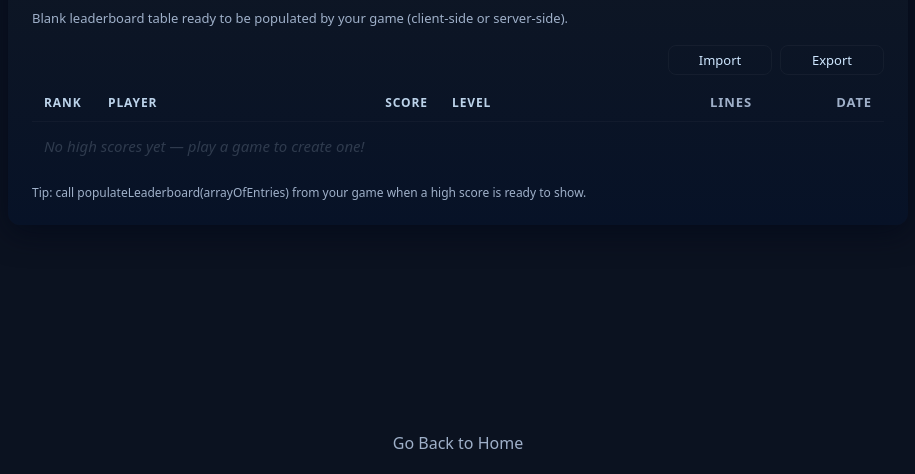
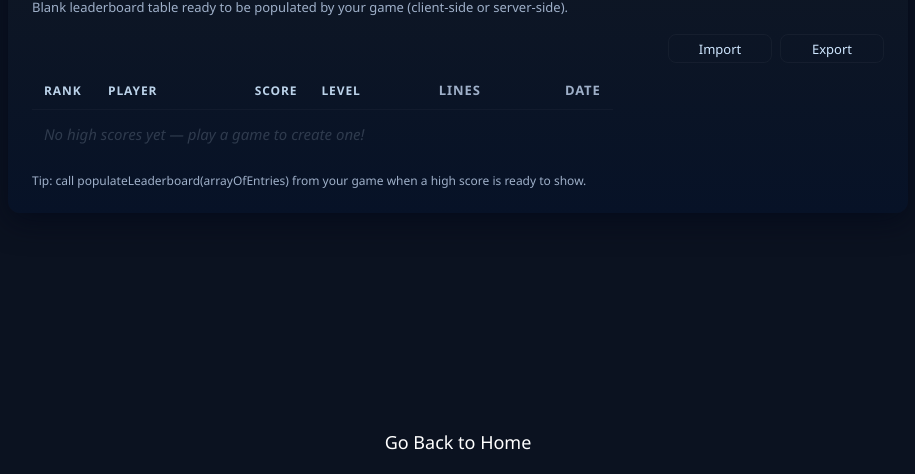
Before and after one commit to McLoyf/Website-Game-DBMGNT, a website: page pages/leaderboard.html in a window 1280 px wide. Shown: the part 326-800 px from the top of the page, without its empty margins (182-1097 px from the left). Drawn offline with Linux system fonts and the light colour scheme; no server answers.

Commit message:
Revert "ChatGPT created css"
This reverts commit 34cb60236f03b883207612a44da1c4f649859dc3.

Roll back to commit when this project worked

```diff
--- a/pages/leaderboard.html
+++ b/pages/leaderboard.html
@@ -5,6 +5,24 @@
   <meta name="viewport" content="width=device-width,initial-scale=1" />
   <title>Tetris — Leaderboard</title>
     <link rel="stylesheet" href="../style.css">
+  <style>
+    :root{font-family: system-ui,-apple-system,Segoe UI,Roboto,"Helvetica Neue",Arial;margin:0}
+    body{display:flex;align-items:center;justify-content:center;min-height:100vh;background:#0b1220;color:#e6eef8}
+    .card{width:min(900px,95%);background:linear-gradient(180deg,#0f1724 0%,#071227 100%);border-radius:12px;padding:24px;box-shadow:0 8px 30px rgba(2,6,23,.6)}
+    h1{margin:0 0 12px 0;font-size:20px;letter-spacing:0.6px}
+    p.subtitle{margin:0 0 18px 0;color:#9fb0c9;font-size:13px}
+    table{width:100%;border-collapse:collapse;background:transparent;display:block;max-height: 500px;overflow-y:fixed;}
+    thead th{text-align:left;padding:10px 12px;font-size:12px;color:#bcd3ea;text-transform:uppercase;letter-spacing:0.9px}
+    tbody td{padding:14px 12px;border-top:1px solid rgba(255,255,255,0.03);font-size:15px}
+    tbody tr.empty td{color:rgba(182,201,220,0.22);font-style:italic}
+    .rank{width:64px}
+    .score{width:140px;text-align:right}
+    .meta{width:120px;color:#9fb0c9;font-size:13px;text-align:right}
+    .small{font-size:12px;color:#9fb0c9}
+    /* small helper button (not functional) */
+    .controls{display:flex;gap:8px;justify-content:flex-end;margin-bottom:8px}
+    .btn{background:transparent;border:1px solid rgba(255,255,255,0.04);padding:6px 10px;border-radius:8px;color:#cfe7ff;font-size:13px}
+  </style>
 </head>
 <body>
   <main class="card" role="main">
--- a/style.css
+++ b/style.css
@@ -1,7 +1,6 @@
-/* ---------- GLOBAL RESET ---------- */
 * {
   box-sizing: border-box;
-  font-family: system-ui, -apple-system, Segoe UI, Roboto, "Helvetica Neue", Arial, sans-serif;
+  font-family: 'Segoe UI', Tahoma, Geneva, Verdana, sans-serif;
   margin: 0;
   padding: 0;
 }
@@ -9,14 +8,13 @@
 html, body {
   height: 100%;
   width: 100%;
-  background: #0b1220;
-  color: #e6eef8;
+  background-color: #111;
+  color: white;
   display: flex;
   justify-content: center;
   align-items: center;
 }
 
-/* ---------- MAIN PAGE LAYOUT ---------- */
 .page-content {
   display: flex;
   flex-direction: row;
@@ -27,7 +25,6 @@ html, body {
   min-height: 90vh;
 }
 
-/* ---------- CANVAS (TETRIS GAME) ---------- */
 canvas {
   position: absolute;
   top: 45%;
@@ -35,20 +32,16 @@ canvas {
   width: 640px;
   height: 640px;
   margin: -320px 0 0 -320px;
-  border-radius: 8px;
-  box-shadow: 0 8px 30px rgba(2, 6, 23, 0.6);
 }
 
-/* ---------- SCOREBOARD / CONTAINERS ---------- */
 .scoreboard {
   display: flex;
   flex-direction: row;
   align-items: center;
   justify-content: center;
-  width: 30%;
+  width:30%;
 }
 
-/* ---------- LINK BAR AT PAGE BOTTOM ---------- */
 .bottom-link {
   position: absolute;
   bottom: 20px;
@@ -56,11 +49,11 @@ canvas {
   text-align: center;
 }
 
-.bottom-link a, a {
-  color: #9fb0c9;
+.bottom-link a {
+  color: white;
   text-decoration: none;
   margin: 0 15px;
-  font-size: 16px;
+  font-size: 18px;
   transition: color 0.2s ease;
 }
 
@@ -68,22 +61,13 @@ canvas {
   color: #0ff;
   text-decoration: underline;
 }
-
-a:hover{
-  color: #0ff;
-  text-decoration: underline;
-}
-
-/* ---------- INPUTS AND BUTTONS ---------- */
 input {
   width: 17em;
   padding: 12px;
   margin: 0.7em;
   box-sizing: border-box;
-  border: 1px solid #bcd3ea;
+  border: 1px solid white;
   border-radius: 1rem;
-  background-color: #071227;
-  color: #e6eef8;
 }
 
 button {
@@ -92,175 +76,53 @@ button {
   width: 8em;
   align-items: center;
   justify-content: center;
-  background: transparent;
-  border: 1px solid rgba(255, 255, 255, 0.2);
-  color: #cfe7ff;
-  font-size: 14px;
-  transition: all 0.2s ease;
 }
 
-button:hover {
+button:hover{
   border: 2px solid white;
-  background-color: #0b1220;
+  background-color: black;
   color: white;
 }
 
-button:active {
+button:active{
   border: 2px solid black;
   background-color: white;
   color: black;
 }
 
-/* ---------- FLEX WRAPPERS FOR LOGIN / FORMS ---------- */
-.links,
-.wrapper {
-  display: flex;
+.links{
+  display:flex;
   flex-wrap: wrap;
-  background-color: rgba(15, 23, 36, 0.9);
-  border: 2px solid #071227;
+  background-color: rgba(0, 0, 0, 0.8);
+  border: 2px solid black;
   justify-self: center;
   align-content: center;
   padding: 3em;
-  border-radius: 1.5em;
-  box-shadow: 0 8px 30px rgba(2, 6, 23, 0.6);
+  border-radius: 2em;
 }
 
-.wrapper {
+.wrapper{
+  display:flex;
+  flex-wrap: wrap;
+  background-color: rgba(0, 0, 0, 0.8);
+  border: 2px solid black;
+  justify-self: center;
+  align-content: center;
   padding: 7%;
+  border-radius: 2em;
 }
 
-.forgot {
+.forgot{
   display: flex;
   margin: 1em;
   justify-self: center;
 }
 
-/* ---------- TYPOGRAPHY ---------- */
-h1, button, #output {
+h1, button, #output{
   display: flex;
   justify-self: center;
 }
 
-h1 {
-  margin-bottom: 0.6em;
-  letter-spacing: 0.5px;
-}
-
-#output {
+#output{
   margin-top: 1em;
 }
-
-/* ---------- LEADERBOARD CARD ---------- */
-.card {
-  width: min(900px, 95%);
-  background: linear-gradient(180deg, #0f1724 0%, #071227 100%);
-  border-radius: 12px;
-  padding: 24px;
-  box-shadow: 0 8px 30px rgba(2, 6, 23, 0.6);
-}
-
-h1.card-title {
-  margin: 0 0 12px 0;
-  font-size: 20px;
-  letter-spacing: 0.6px;
-}
-
-p.subtitle {
-  margin: 0 0 18px 0;
-  color: #9fb0c9;
-  font-size: 13px;
-}
-
-/* ---------- LEADERBOARD TABLE ---------- */
-table {
-  width: 100%;
-  border-collapse: collapse;
-  background: transparent;
-  display: block;
-  max-height: 500px;
-  overflow-y: auto;
-}
-
-thead,
-tbody tr {
-  display: table;
-  width: 100%;
-  table-layout: fixed;
-}
-
-thead th {
-  text-align: left;
-  padding: 10px 12px;
-  font-size: 12px;
-  color: #bcd3ea;
-  text-transform: uppercase;
-  letter-spacing: 0.9px;
-}
-
-tbody td {
-  padding: 14px 12px;
-  border-top: 1px solid rgba(255, 255, 255, 0.03);
-  font-size: 15px;
-}
-
-tbody tr.empty td {
-  color: rgba(182, 201, 220, 0.22);
-  font-style: italic;
-}
-
-/* Table column alignment */
-.rank {
-  width: 64px;
-}
-.score {
-  width: 140px;
-  text-align: right;
-}
-.meta {
-  width: 120px;
-  color: #9fb0c9;
-  font-size: 13px;
-  text-align: right;
-}
-
-/* ---------- SMALL TEXT AND BUTTONS ---------- */
-.small {
-  font-size: 12px;
-  color: #9fb0c9;
-}
-
-.controls {
-  display: flex;
-  gap: 8px;
-  justify-content: flex-end;
-  margin-bottom: 8px;
-}
-
-.btn {
-  background: transparent;
-  border: 1px solid rgba(255, 255, 255, 0.04);
-  padding: 6px 10px;
-  border-radius: 8px;
-  color: #cfe7ff;
-  font-size: 13px;
-  cursor: not-allowed;
-}
-
-/* ---------- RESPONSIVENESS ---------- */
-@media (max-width: 768px) {
-  .card {
-    padding: 16px;
-  }
-  table {
-    max-height: 400px;
-  }
-  canvas {
-    width: 90vw;
-    height: 90vw;
-    margin: 0;
-    position: static;
-  }
-  .page-content {
-    flex-direction: column;
-  }
-}
```
